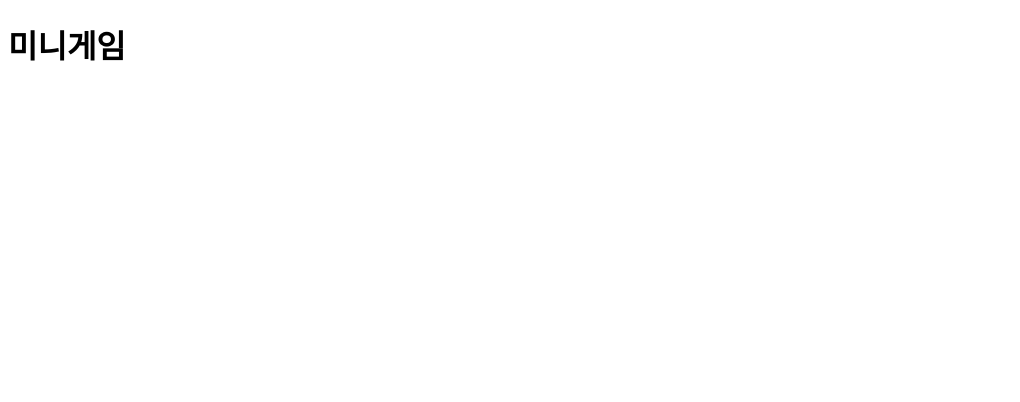
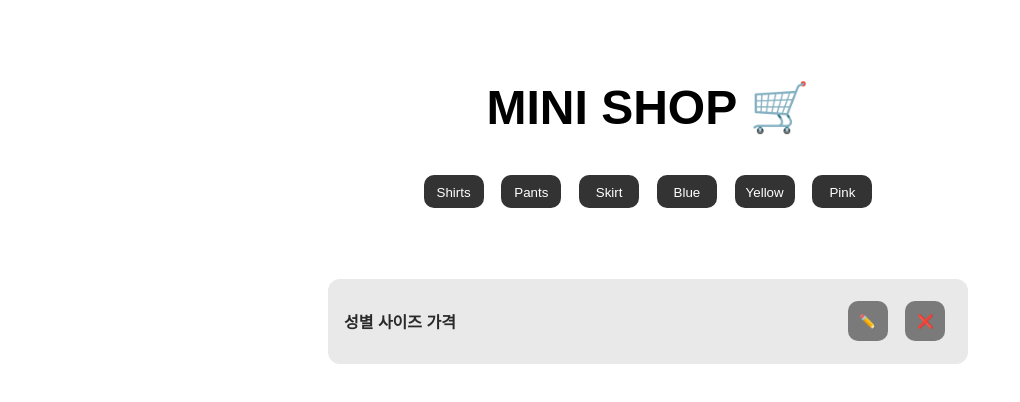
Before and after one commit to fe-javascript-study/mini-shop, a website built with Parcel: page index.html in a window 1280 px wide. Shown: the whole page, without its empty margins (0-1020 px from the left). Built offline with nearby package versions, Linux system fonts and the light colour scheme.

Commit message:
HTML,CSS- 초기 마크업, 스타일링

```diff
--- a/index.html
+++ b/index.html
@@ -2,10 +2,64 @@
 <html>
 <head>
     <meta charset="UTF-8" />
-    <title>테스트</title>
+    <title>Mini-shop</title>
+    <link rel="stylesheet" href="style.css">
+
 </head>
 <body>
-    <h1 class="title">미니게임</h1>
+
+    <!--Header-->
+
+    <header>
+        <h1 class="title">MINI SHOP 🛒</h1>
+        <div class="header__filter">
+            <button class="clothes clo__shirts">Shirts</button>
+            <button class="clothes clo__pants">Pants</button>
+            <button class="clothes clo__skirt">Skirt</button>
+            <button class="clothes clo__blue">Blue</button>
+            <button class="clothes clo__yellow">Yellow</button>
+            <button class="clothes clo__pink">Pink</button>
+        </div>
+
+
+
+    </header>
+
+    <!--Section-->
+
+    <section class="section">
+
+        <div class="container">
+
+            <div class="inform">
+
+                <div class="inform__index">
+                    <span class="inform__span span-gender">
+                        성별
+                    </span>
+
+                    <span class="inform__span span-size">
+                        사이즈
+                    </span>
+
+                    <span class="inform__span span-price">
+                        가격
+                    </span>
+                </div>
+
+                <div class="inform__edit">
+                    <button class="inform-btn edit__btn">✏️</button>
+                    <button class="inform-btn del__btn">❌</button>
+                </div>
+
+            </div>
+
+        </div>
+
+    </section>
+
+
+
 
     <script src="index.js"></script>
 </body>
--- /dev/null
+++ b/style.css
@@ -0,0 +1,83 @@
+body {
+  display: block;
+  width: 100vw;
+  height: 100vh;
+  margin-top: 5rem;
+  font-family: Arial, Helvetica, sans-serif;
+}
+
+header {
+  margin: 0 auto;
+  text-align: center;
+}
+
+section {
+  margin-top: 4rem;
+}
+
+button {
+  cursor: pointer;
+  border: none;
+  border-radius: 10px;
+}
+
+h1 {
+  font-size: 3rem;
+}
+
+.clothes {
+  width: 4.5em;
+  height: 2.5em;
+
+  background-color: rgb(51, 51, 51);
+  color: white;
+  padding: 10px;
+  cursor: pointer;
+  margin: 0.5em;
+}
+
+.clo__blue:hover {
+  background-color: rgb(0, 102, 255);
+}
+
+.clo__yellow:hover {
+  background-color: rgb(255, 255, 0);
+}
+
+.clo__pink:hover {
+  background-color: pink;
+}
+
+.container {
+  width: 50%;
+  background-color: rgb(233, 233, 233);
+  margin: 0 auto;
+  border-radius: 12px;
+}
+
+.inform {
+  display: flex;
+  justify-content: space-between;
+  padding: 1em;
+  align-items: center;
+}
+
+.inform__span {
+  font-size: 1em;
+  font-weight: bolder;
+  color: rgb(41, 41, 41);
+}
+
+.inform-btn {
+  width: 3em;
+  height: 3em;
+  border: none;
+  background-color: rgb(122, 122, 122);
+  margin: 0.5em;
+  padding: 0;
+  transition: all 200ms linear;
+}
+
+.inform-btn:hover {
+  background-color: white;
+}
```
